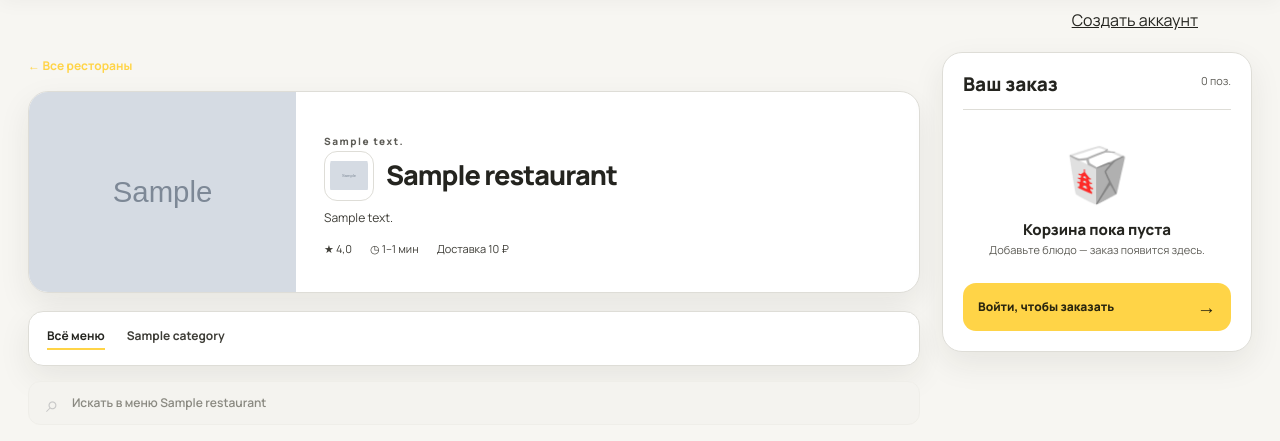
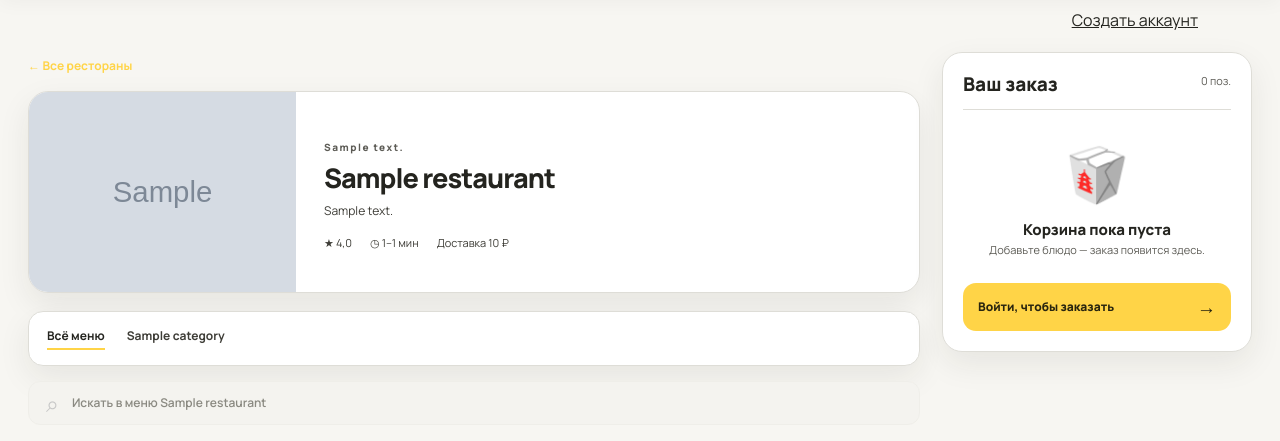
Before and after one commit to smedvedev964-ai/delivery-system-django, a Django app: a page that uses templates/restaurant_detail.html in a window 1280 px wide. Shown: the part 70-511 px from the top of the page. Run offline with Django 5.2, Linux system fonts and the light colour scheme; tables that the repository leaves empty hold one stand-in row (values such as "Sample post"); grey boxes marked "Sample" are stand-in pictures.

Commit message:
Убрать логотипы из интерфейса ресторанов

```diff
--- a/static/css/restaurant_theme.css
+++ b/static/css/restaurant_theme.css
@@ -365,29 +365,6 @@ a.address-pill {
     transform: scale(1.045);
 }
 
-.restaurant-logo-badge {
-    position: absolute;
-    z-index: 1;
-    top: 12px;
-    left: 12px;
-    display: grid;
-    width: 58px;
-    height: 58px;
-    overflow: hidden;
-    place-items: center;
-    border: 1px solid rgb(36 36 31 / 8%);
-    border-radius: 15px;
-    background: #fff;
-    box-shadow: 0 5px 16px rgb(36 36 31 / 16%);
-    padding: 6px;
-}
-
-.restaurant-logo-badge img {
-    width: 100%;
-    height: 100%;
-    object-fit: contain;
-}
-
 .cover-fallback {
     display: grid;
     height: 100%;
@@ -553,27 +530,6 @@ a.address-pill {
 .restaurant-hero h1 {
     margin: 5px 0;
     font-size: 27px;
-}
-
-.restaurant-title-row {
-    display: flex;
-    align-items: center;
-    gap: 12px;
-}
-
-.restaurant-title-row h1 {
-    margin: 5px 0;
-}
-
-.restaurant-title-logo {
-    width: 50px;
-    height: 50px;
-    flex: 0 0 50px;
-    border: 1px solid var(--line);
-    border-radius: 13px;
-    background: #fff;
-    object-fit: contain;
-    padding: 5px;
 }
 
 .menu-category-sections {
--- a/templates/home.html
+++ b/templates/home.html
@@ -25,7 +25,6 @@
       <a class="restaurant-card" href="{% url 'restaurant_detail' restaurant.slug %}">
         <div class="restaurant-cover">
           {% if restaurant.image_url %}<img class="restaurant-cover-photo" src="{{ restaurant.image_url }}" alt="{{ restaurant.name }}" loading="lazy">{% else %}<div class="cover-fallback">Везём</div>{% endif %}
-          {% if restaurant.logo_url %}<span class="restaurant-logo-badge"><img src="{{ restaurant.logo_url }}" alt="Логотип {{ restaurant.name }}" loading="lazy"></span>{% endif %}
           <span class="favorite-mark" aria-hidden="true">♡</span>
         </div>
         <div class="restaurant-meta">
--- a/templates/restaurant_detail.html
+++ b/templates/restaurant_detail.html
@@ -8,7 +8,7 @@
       {% if restaurant.image_url %}<img src="{{ restaurant.image_url }}" alt="{{ restaurant.name }}">{% endif %}
       <div class="restaurant-hero-copy">
         <span class="eyebrow">{{ restaurant.cuisine }}</span>
-        <div class="restaurant-title-row">{% if restaurant.logo_url %}<img class="restaurant-title-logo" src="{{ restaurant.logo_url }}" alt="Логотип {{ restaurant.name }}">{% endif %}<h1>{{ restaurant.name }}</h1></div>
+        <h1>{{ restaurant.name }}</h1>
         <p>{{ restaurant.description }}</p>
         <div class="hero-facts">
           <span>★ {{ restaurant.rating|floatformat:1 }}</span>
```
